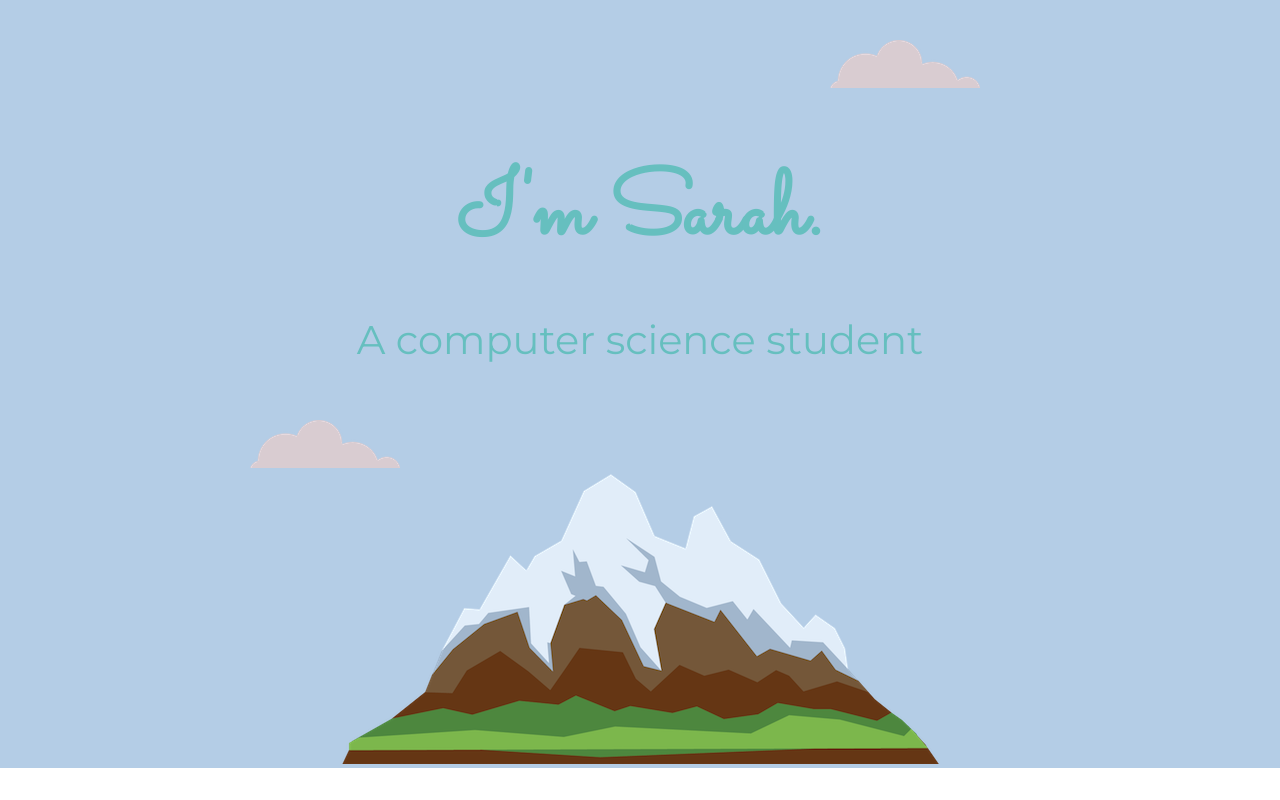
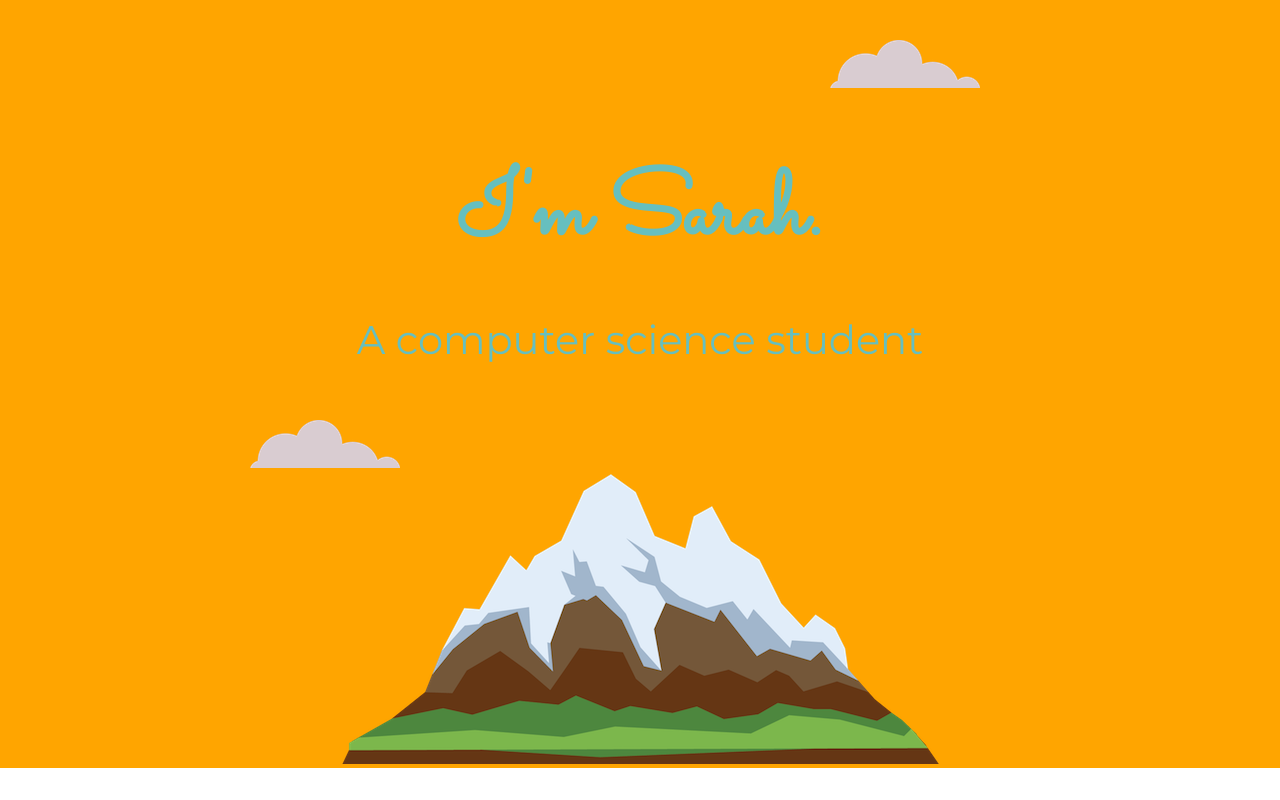
Before and after one commit to delight04/CV, a plain HTML site: page index.html in a window 1280 px wide. Shown: the top 800 px of the page. Drawn offline with Linux system fonts and the light colour scheme.

Commit message:
Update Styles.css

```diff
--- a/CSS/Styles.css
+++ b/CSS/Styles.css
@@ -60,7 +60,7 @@ hr{
 }
 
 .top-container {
-  background-color: #B4CDE6;
+  background-color: orange;
   position: relative;
   padding-top: 100px;
 }
```
